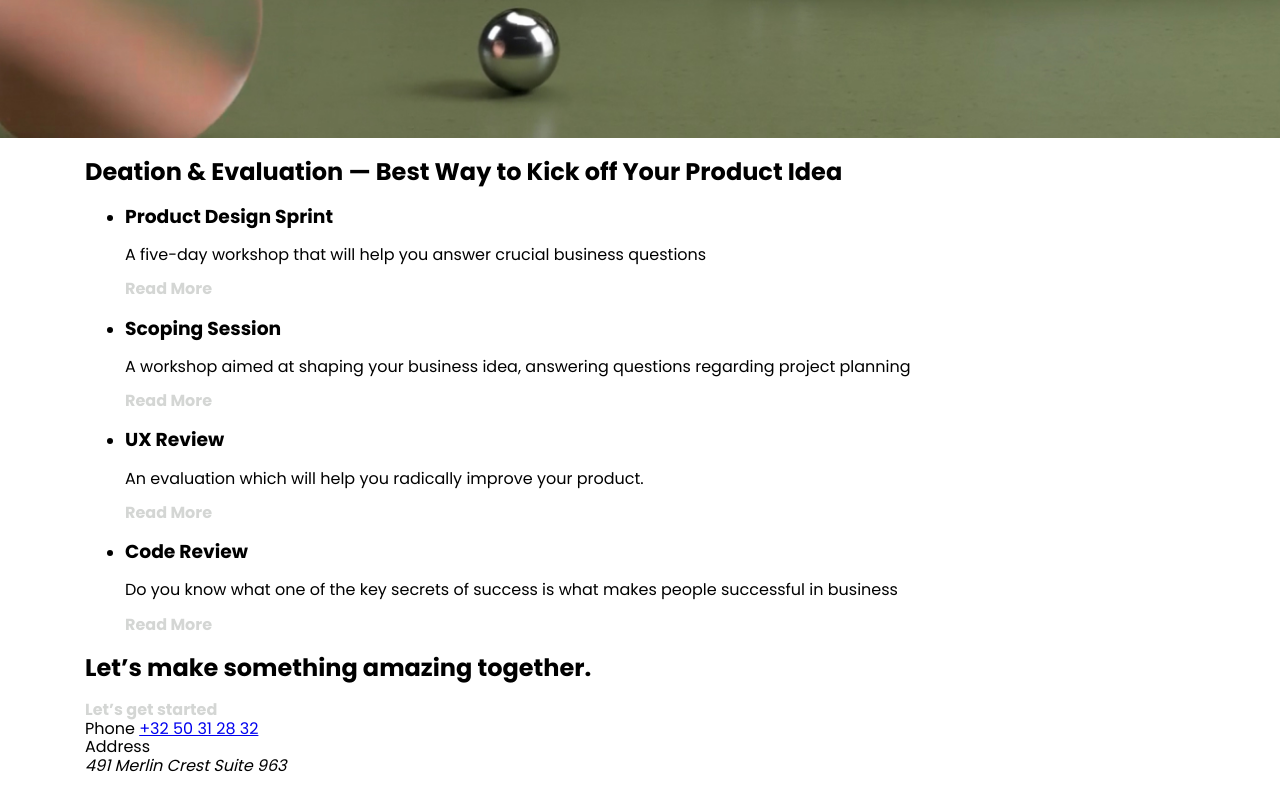
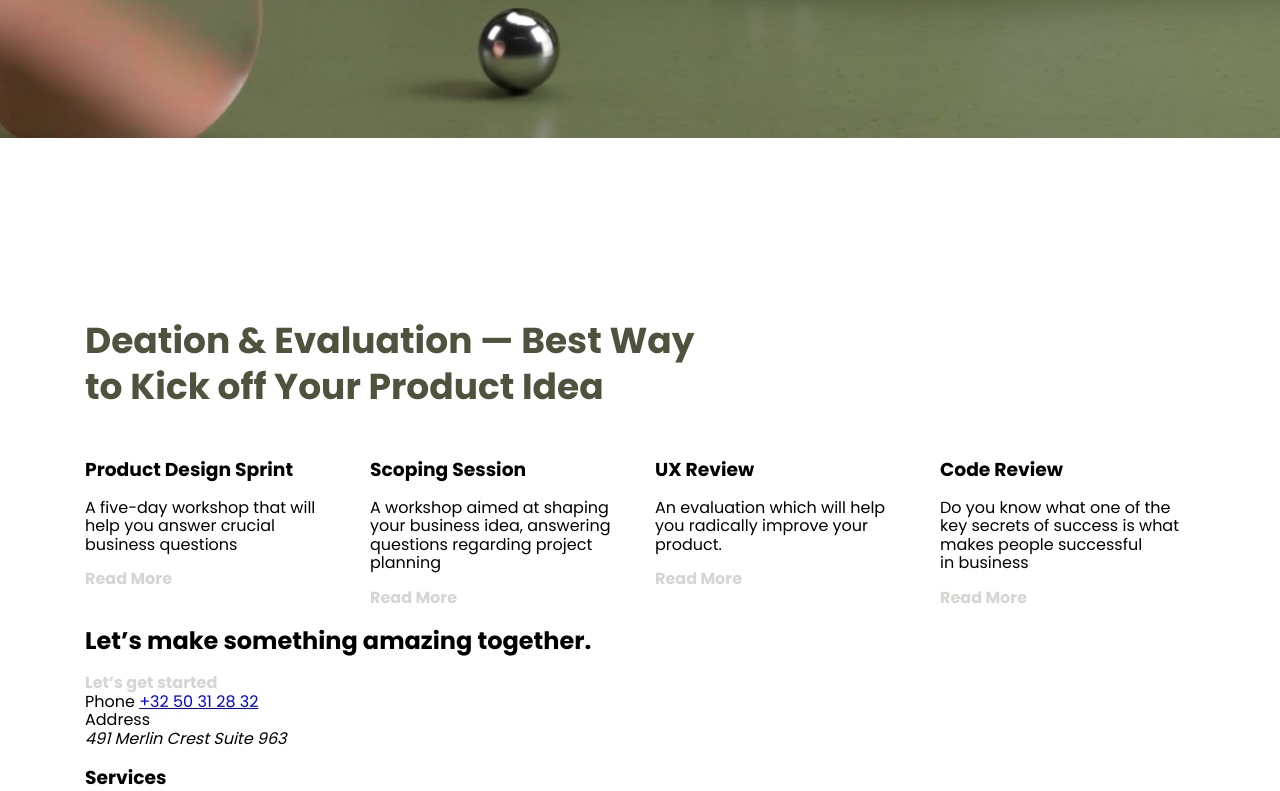
Before and after one commit to Azizbek98/Small-Website-Layouts, a plain HTML site: page Webovio - First Project/index.html in a window 1280 px wide. Shown: the part 665-1456 px from the top of the page. Drawn offline with Linux system fonts and the light colour scheme.

Commit message:
feat: starting styles of the services section (Webovio)

```diff
--- a/Webovio - First Project/css/style.css
+++ b/Webovio - First Project/css/style.css
@@ -69,6 +69,13 @@ img {
 
 .link:hover {
   color: #ffd723;
+}
+
+.site-title {
+  font-weight: 700;
+  font-size: 36px;
+  line-height: 46px;
+  color: #4d533c;
 }
 
 .header {
@@ -152,3 +159,17 @@ img {
 .hero-link {
   color: #ffd723;
 }
+
+.services {
+  padding-top: 150px;
+}
+
+.services-title {
+  max-width: 617px;
+}
+
+.services-list {
+  display: grid;
+  gap: 30px;
+  grid-template-columns: repeat(4, 1fr);
+}
--- a/Webovio - First Project/index.html
+++ b/Webovio - First Project/index.html
@@ -67,11 +67,11 @@
       </section>
       <section class="services">
         <div class="container">
-          <h2 class="services-title">
+          <h2 class="site-title services-title">
             Deation &amp;&nbsp;Evaluation&nbsp;&mdash; Best Way to&nbsp;Kick off
             Your Product Idea
           </h2>
-          <ul class="services-list">
+          <ul class="services-list list-reset">
             <li class="services-item">
               <h3 class="services-subtitle">Product Design Sprint</h3>
               <p class="services-description">
```
